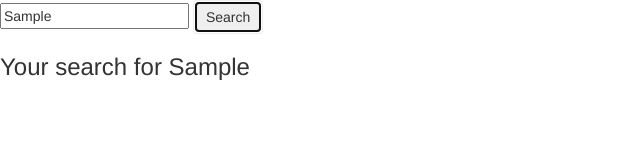
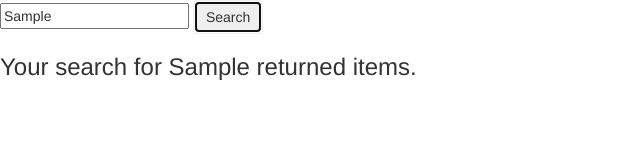
Before and after one commit to samover/learnAngular, a website: page index.html in a window 1280 px wide. Both pictures are taken after typing "Sample" into the empty fields and a click on the button "Search". Shown: the whole page, without its empty margins (0-640 px from the left). Drawn offline with nearby package versions, Linux system fonts and the light colour scheme; some packages are replaced by stand-ins of ours; no server answers.

Commit message:
add total count to UI

```diff
--- a/index.html
+++ b/index.html
@@ -22,7 +22,8 @@
       'blur': 0 } }" type='text /'>
       <button ng-click='searchCtrl.doSearch()' class='btn'>Search</button>
     </form>
-    <h3 ng-show='searchCtrl.searchTerm'>Your search for {{ searchCtrl.searchTerm }}
+    <h3 ng-show='searchCtrl.searchTerm'>Your search for {{ searchCtrl.searchTerm
+      }} returned {{ searchCtrl.searchResult.total_count }} items.
     </h3>
     <ul class='list-group'>
       <li class="list-group-item" ng-repeat='item in searchCtrl.searchResult.items'>
```
